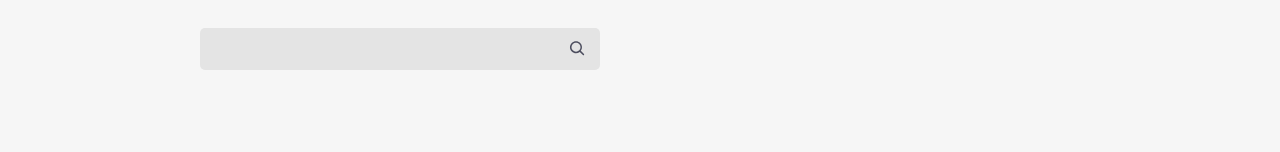
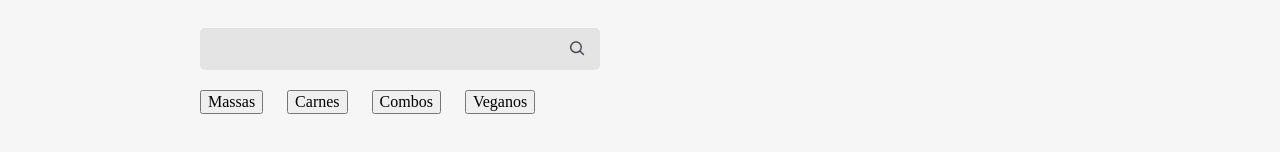
Before and after one commit to pedroltdias/react-study, a React (Create React App) app in the folder aluroni/: page / in a window 1280 px wide. Shown: the part 564-716 px from the top of the page. Built offline with nearby package versions, Linux system fonts and the light colour scheme; a web font is replaced by a local one.

Commit message:
criacao e estilizacao dos filtros de pesquisa

```diff
--- a/aluroni/src/pages/Cardapio/Cardapio.module.scss
+++ b/aluroni/src/pages/Cardapio/Cardapio.module.scss
@@ -66,4 +66,13 @@
         font-size: 3rem;
         margin-bottom: 30px;
     }
+
+    &__filtros {
+        align-items: center;
+        display: flex;
+        flex-wrap: wrap;
+        justify-content: space-between;
+        margin-bottom: 30px;
+        width: 100%;
+    }
 }
--- /dev/null
+++ b/aluroni/src/pages/Cardapio/Filtros/Filtros.module.scss
@@ -0,0 +1,30 @@
+@import "styles/variaveis";
+
+.filtros {
+    display: flex;
+    gap: 24px;
+    flex-wrap: wrap;
+    margin: 20px 0;
+
+    &__filtro {
+        align-items: center;
+        background-color: $grey;
+        border: none;
+        border-radius: 4px;
+        display: flex;
+        font-size: 1.25rem;
+        font-weight: bold;
+        height: 40px;
+        justify-content: center;
+        width: 150px;
+
+        &--ativo {
+            background-color: $blue;
+            color: white;
+        }
+
+        &:hover {
+            cursor: pointer;
+        }
+    }
+}
--- /dev/null
+++ b/aluroni/src/pages/Cardapio/Filtros/filtros.json
@@ -0,0 +1,18 @@
+[
+    {
+        "label": "Massas",
+        "id": 1
+    },
+    {
+        "label": "Carnes",
+        "id": 2
+    },
+    {
+        "label": "Combos",
+        "id": 3
+    },
+    {
+        "label": "Veganos",
+        "id": 4
+    }
+]
--- /dev/null
+++ b/aluroni/src/pages/Cardapio/Filtros/index.tsx
@@ -0,0 +1,24 @@
+import filtros from './filtros.json';
+import styles from './Filtros.module.scss';
+
+type IOpcao = typeof filtros[0];
+
+export default function Filtros() {
+    function selecionarFiltro(opcao: IOpcao) {
+
+    }
+
+    return (
+        <div className={styles.filtros}>
+            {filtros.map((opcao) => (
+                <button
+                    className={styles.filtros__filtros}
+                    key={opcao.id}
+                    onClick={() => selecionarFiltro(opcao)}
+                >
+                    {opcao.label}
+                </button>
+            ))}
+        </div>
+    );
+}
--- a/aluroni/src/pages/Cardapio/index.tsx
+++ b/aluroni/src/pages/Cardapio/index.tsx
@@ -2,6 +2,7 @@
 import { ReactComponent as Logo } from 'assets/logo.svg'
 import Buscador from './Buscador';
 import { useState } from 'react';
+import Filtros from './Filtros';
 
 export default function Cardapio() {
     const [busca, setBusca] = useState("");
@@ -20,6 +21,9 @@
                 <Buscador
                     busca={busca} setBusca={setBusca}
                 />
+                <div className={styles.cardapio__filtros}>
+                    <Filtros />
+                </div>
             </section>
         </main>
     );
```
